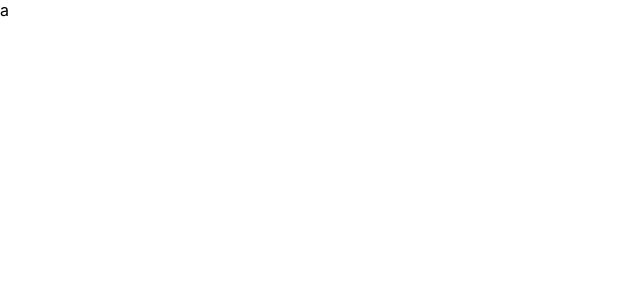
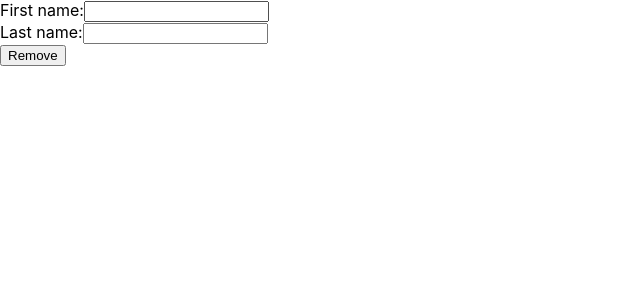
Before and after one commit to michaels90up/react-guest-list, a React (Create React App) app: page / in a window 1280 px wide. Shown: the top 300 px of the page, without its empty margins (0-640 px from the left). Built offline with nearby package versions, Linux system fonts and the light colour scheme.

Commit message:
Adding button

```diff
--- a/src/App.js
+++ b/src/App.js
@@ -1,3 +1,19 @@
 export default function App() {
-  return <div>a</div>;
+  return (
+    <div>
+      <form>
+        <label>
+          First name:
+          <input name="first name" />
+        </label>
+      </form>
+      <form>
+        <label>
+          Last name:
+          <input name="last name" />
+        </label>
+      </form>
+      <button className="delete button">Remove</button>
+    </div>
+  );
 }
```
